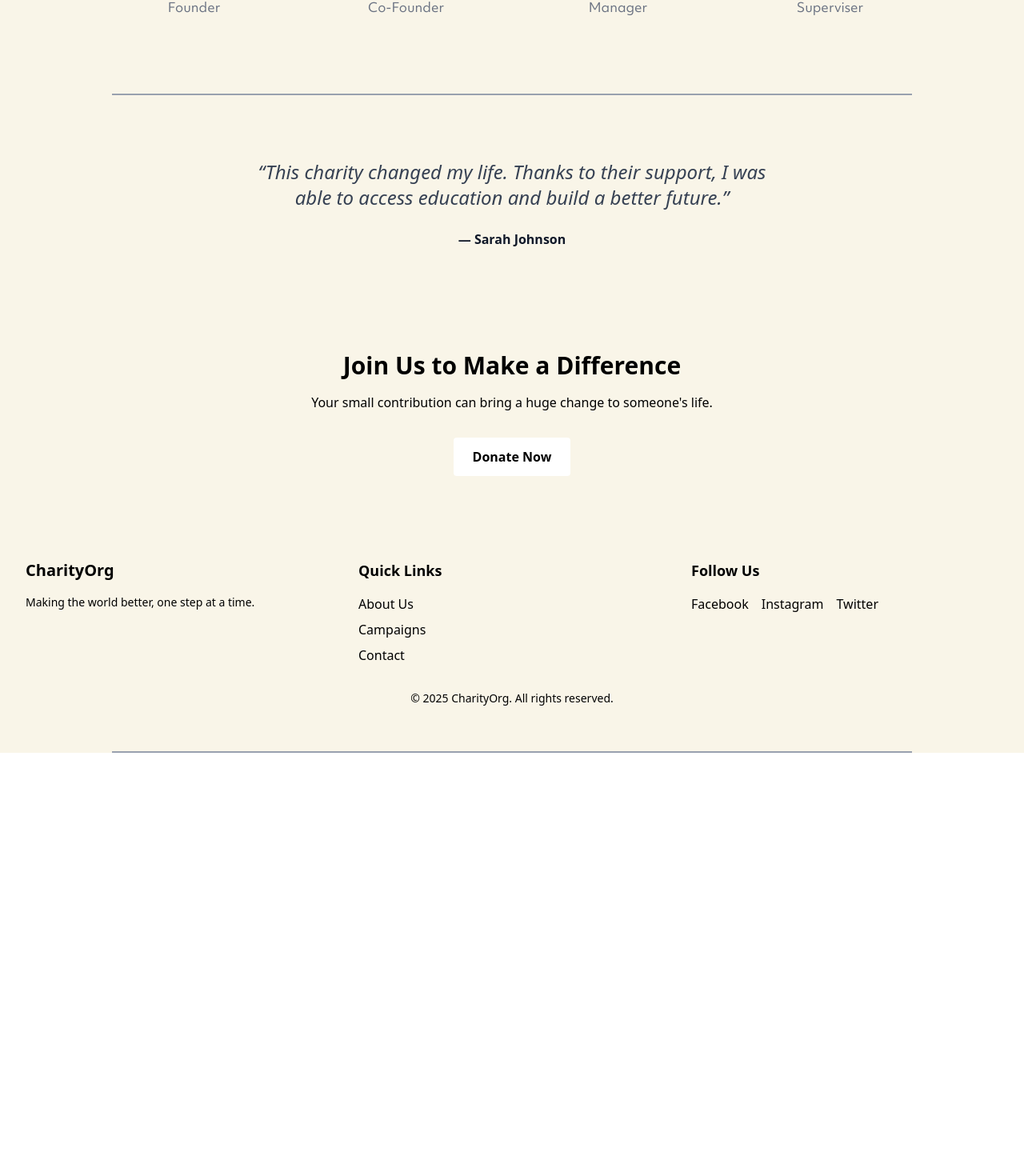
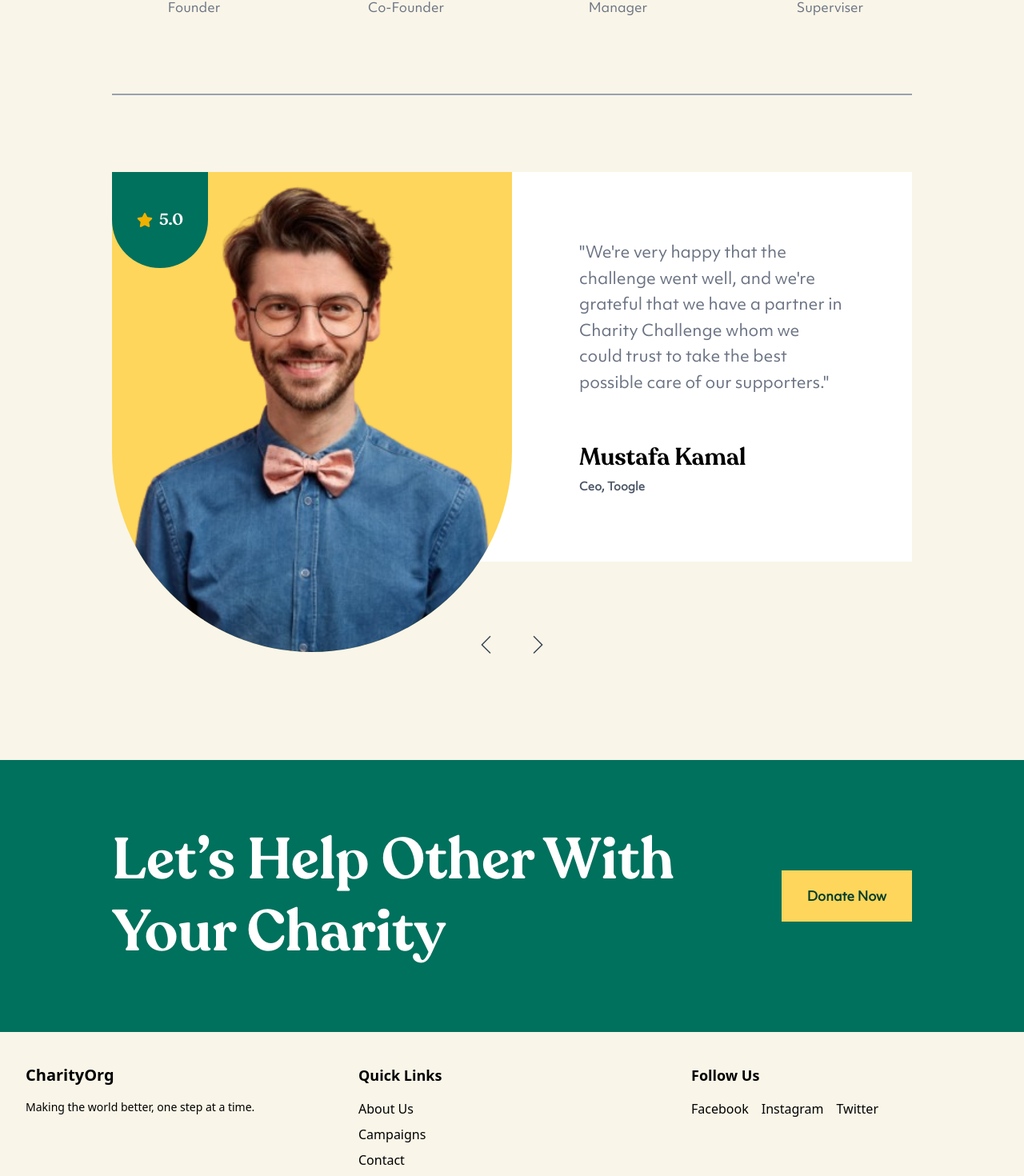
Before and after one commit to Brian13b/charity-landing-page, a React (Vite) app: page / in a window 1280 px wide. Shown: the part 3597-5067 px from the top of the page at 80% size. Before the commit the page ends 4554 px from the top, so only its background shows below. Built offline with nearby package versions, Linux system fonts and the light colour scheme.

Commit message:
Se termino la seccion de testimonios y la seccion del CTA

```diff
--- a/src/components/CTA.jsx
+++ b/src/components/CTA.jsx
@@ -1,13 +1,21 @@
 export default function CTA() {
   return (
-    <section className="py-16 px-8 bg-primary text-center">
-      <h2 className="text-3xl font-bold">Join Us to Make a Difference</h2>
-      <p className="mt-4">
-        Your small contribution can bring a huge change to someone's life.
-      </p>
-      <button className="mt-8 bg-white px-6 py-3 rounded font-semibold hover:bg-gray-100 transition-colors">
-        Donate Now
-      </button>
+    <section className="relative py-20 px-35 bg-[#00715D] text-white">
+      <div className="flex flex-row items-center justify-between">
+        {/* Texto */}
+        <div className="text-left">
+          <h2 className="font-[recoleta] text-7xl font-semibold leading-tight max-w-3xl">
+            Let’s Help Other With Your Charity
+          </h2>
+        </div>
+
+        {/* Botón */}
+        <div className="my-5">
+          <button className="bg-[#FDD65B] font-[objektiv] text-[#003B29] font-semibold px-8 py-5 hover:brightness-110 transition">
+            Donate Now
+          </button>
+        </div>
+      </div>
     </section>
   );
 }
--- a/src/components/Testimonio.jsx
+++ b/src/components/Testimonio.jsx
@@ -1,11 +1,45 @@
+import { FaStar } from "react-icons/fa";
+import { TfiAngleLeft, TfiAngleRight } from "react-icons/tfi";
+
 export default function Testimonial() {
   return (
-    <section className="py-16 px-8 text-center">
-      <blockquote className="text-2xl italic text-gray-700 max-w-2xl mx-auto">
-        “This charity changed my life. Thanks to their support, I was able to access education
-        and build a better future.”
-      </blockquote>
-      <p className="mt-6 text-gray-900 font-semibold">— Sarah Johnson</p>
+    <section className="py-20 px-35 text-center">
+      <div className="relative bg-white rounded-l-[30%] flex w-full mb-20">
+        <div className="absolute bg-[#00715D] text-white w-30 h-30 flex items-center justify-center rounded-b-full z-10">
+          <FaStar className="text-yellow-500 text-xl mr-2" />
+          <span className="font-[recoleta] font-semibold text-xl"> 5.0</span>
+        </div>
+
+        <div className="absolute left-0 w-1/2 h-[600px] rounded-t-full">
+          <img
+            src="/testimonio1.png"
+            alt="testimonio"
+            className="w-full h-full object-cover object-top rounded-b-full bg-[#FDD65B]"
+          />
+        </div>
+
+        <div className="ml-auto w-1/2 p-21 flex flex-col justify-start">
+          <blockquote className="font-[objektiv] text-xl text-gray-500 leading-relaxed mb-15 text-left">
+            "We're very happy that the challenge went well, and we're grateful that we have a partner in Charity Challenge whom we could trust to take the best possible care of our supporters."
+          </blockquote>
+          <h3 className="font-[recoleta] text-3xl font-semibold not-italic text-left">
+            Mustafa Kamal
+          </h3>
+          <p className="font-[objektiv] font-semibold text-sm text-gray-600 text-left mt-2">
+            Ceo, Toogle
+          </p>
+        </div>
+      </div>
+
+      <div className="flex justify-center my-10 gap-4">
+        <button className="flex items-center justify-center w-12 h-12 rounded-full hover:bg-[#FFEBA7] transition">
+          <TfiAngleLeft className="text-2xl text-gray-700 text-bold" />
+        </button>
+        <button className="flex items-center justify-center w-12 h-12 rounded-full hover:bg-[#FFEBA7] transition">
+          <TfiAngleRight className="text-2xl text-gray-700" />
+        </button>
+      </div>
+
     </section>
   );
 }
```
Also changed, not shown: public/testimonio1.png (added).
